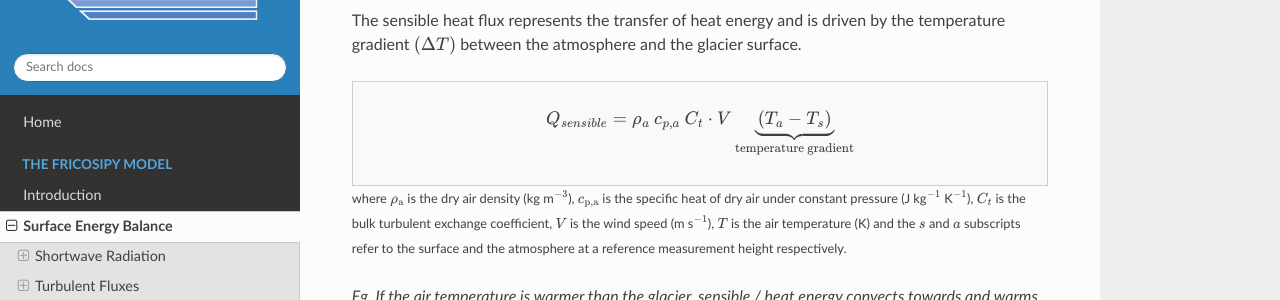
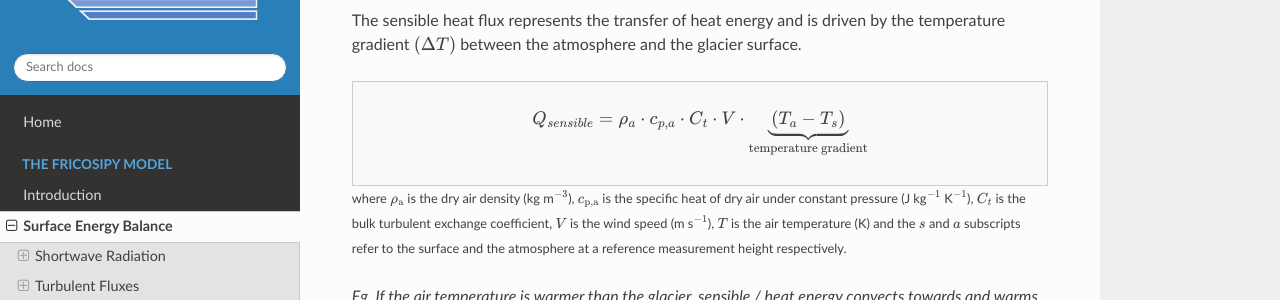
Before and after one commit to MarcusGastaldello/FRICOSIPY, an MkDocs documentation site: the page built from docs/surface_energy_balance.md, in a window 1280 px wide and 900 px high, scrolled down 3408 px. Shown: the part 150-450 px from the top of the window. Built offline with MkDocs 1.6.1, drawn with Linux system fonts in a browser that asks for light colours; nearby versions of some CDN libraries.

Commit message:
Update surface_energy_balance.md

```diff
--- a/docs/surface_energy_balance.md
+++ b/docs/surface_energy_balance.md
@@ -163,7 +163,7 @@ The sensible heat flux represents the transfer of heat energy and is driven by t
 
 <div style="border:1px solid #ccc; padding:10px; background:#f9f9f9; max-width:100%; overflow-x:auto;">
 $$
-Q_{sensible} = \rho_{a} \: c_{p,a} \: C_{t} \cdot V \: \underbrace{\,(T_{a}-T_{s})\,}_{\text{temperature gradient}}
+Q_{sensible} = \rho_{a} \cdot c_{p,a} \cdot C_{t} \cdot V \cdot \underbrace{\,(T_{a}-T_{s})\,}_{\text{temperature gradient}}
 $$
 </div>
 <small> where $\rho_\text{a}$ is the dry air density (kg m$^{-3}$), $c_{\text{p,a}}$ is the specific heat of dry air under constant pressure (J kg$^{-1}$ K$^{-1}$), $C_{t}$ is the bulk turbulent exchange coefficient, $V$ is the wind speed (m s$^{-1}$), $T$ is the air temperature (K) and the $s$ and $a$ subscripts refer to the surface and the atmosphere at a reference measurement height respectively. </small>
```
